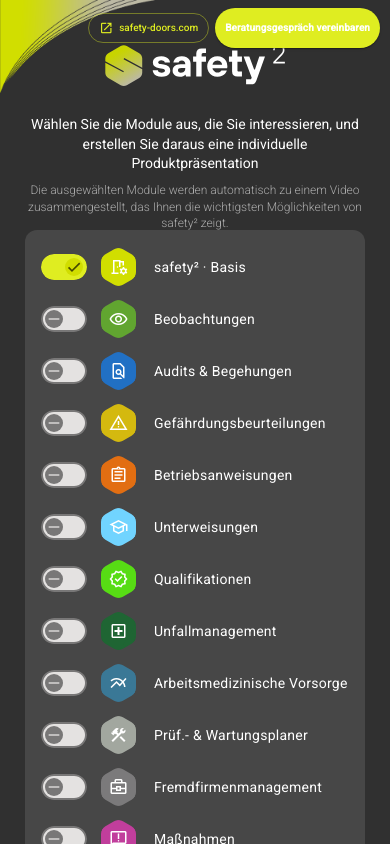
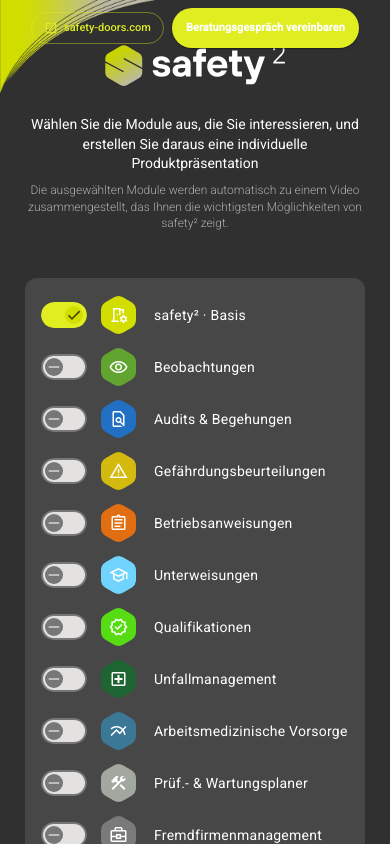
Before and after one commit to Diyar1877/safety-video-generator, an Angular app: page / in a window 390 px wide. Shown: the top 844 px of the page. Built offline with nearby package versions, Linux system fonts and the light colour scheme; no server answers.

Commit message:
mobile: move buttons below logo, fix overlap

```diff
--- a/src/app/app.scss
+++ b/src/app/app.scss
@@ -24,11 +24,13 @@
   gap: 12px;
 
   @media (max-width: 480px) {
-    top: 8px;
-    left: 10px;
-    right: 10px;
-    gap: 6px;
-    justify-content: flex-end;
+    position: relative;
+    top: auto;
+    right: auto;
+    justify-content: center;
+    gap: 8px;
+    margin-top: 8px;
+    z-index: 10;
   }
 }
 
@@ -42,8 +44,8 @@
   white-space: nowrap;
 
   @media (max-width: 480px) {
-    font-size: 10px;
-    padding: 4px 10px;
+    font-size: 11px;
+    padding: 5px 14px;
   }
 }
 
@@ -73,8 +75,8 @@
   }
 
   @media (max-width: 480px) {
-    font-size: 10px;
-    padding: 4px 10px;
+    font-size: 11px;
+    padding: 5px 12px;
 
     mat-icon {
       font-size: 14px;
@@ -93,6 +95,11 @@
   align-items: flex-start;
   overflow: hidden;
   padding: 0 16px;
+
+  @media (max-width: 480px) {
+    flex-direction: column;
+    align-items: center;
+  }
 }
 
 .corner {
```
